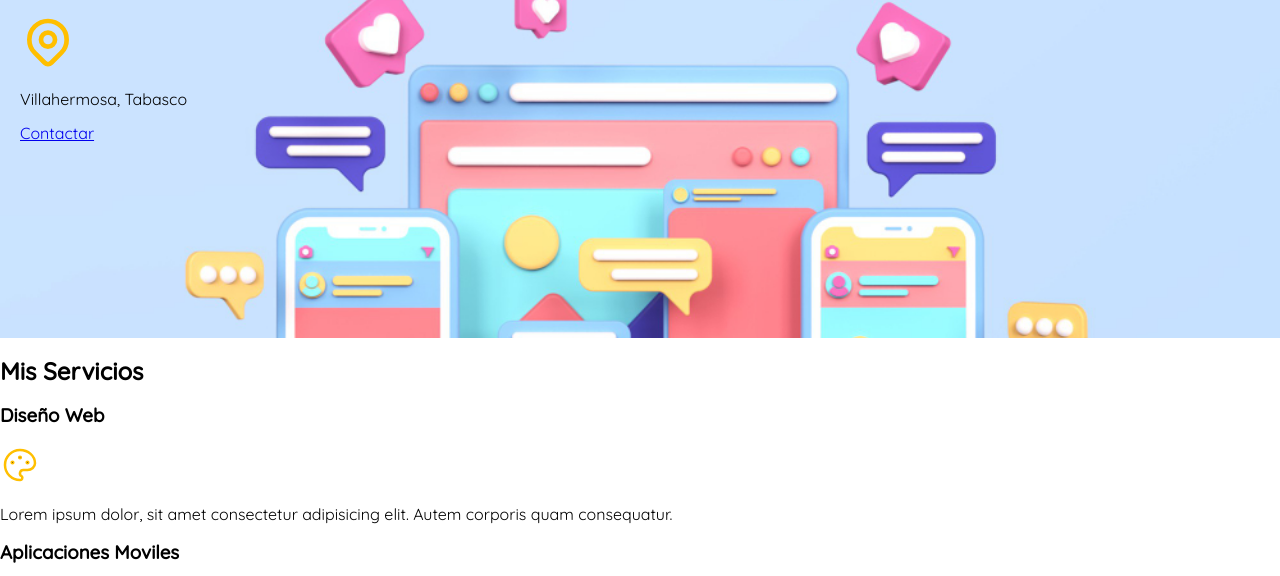
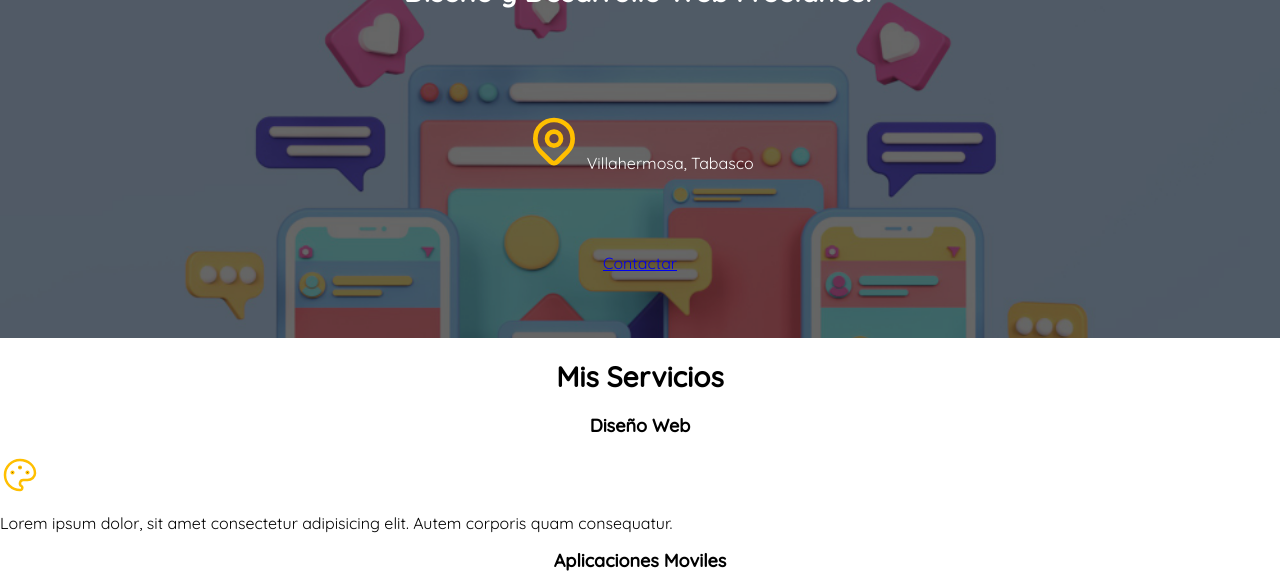
Before and after one commit to wizo85/freelancer-inicio, a plain HTML site: page index.html in a window 1280 px wide. Shown: the part 250-826 px from the top of the page. Drawn offline with Linux system fonts and the light colour scheme.

Commit message:
Trabajando con los contenedores de estilo

```diff
--- a/css/styles.css
+++ b/css/styles.css
@@ -6,19 +6,29 @@
     --gray: #757575;
 
 }
-
 html {
     font-size: 62.5%;
+    box-sizing: border-box;
+}
+*, *:before, *:after {
+    box-sizing: inherit;
 }
 body {
     font-size: 16px; /* 1rem = 10px */
     font-family: 'Quicksand', sans-serif;
 }
+h1 {
+    font-size: 3.8rem;
+}
+h2 {
+    font-size: 2.8rem;
 
-.titulo {
+}
+h3 {
+    font-size: 1.8rem;
+}
+h1,h2,h3 {
     text-align: center;
-    font-size: 3.8rem;
-
 }
 span {
     font-size: 2.3rem;
@@ -58,12 +68,26 @@ span {
     color: var(--black);
 }
 
-.hero {
+.style {
     background-image: url(../images/backstyle.jpg);
     background-repeat: no-repeat;
     background-size: cover;
-    height: 410px;
-    padding: 20px;
+    height: 450px;
+    position: relative;
+}
+.container-style {
+    position: absolute;
+    background-color: rgba( 0,0,0,.6 );
+    background-color: rgb(0 0 0 60% );
+    width: 100%;
+    height: 100%;
 
-
+    display: flex;
+    flex-direction: column;
+    align-items: center;
+    justify-content:space-evenly;
 }
+.container-style h2,
+.container-style p {
+    color: white;
+}
--- a/index.html
+++ b/index.html
@@ -25,19 +25,21 @@
         </nav>
     </div>
 
-    <section class="hero">
-        <div class="back-image">
-            <h2 class="titulo">Diseño y Desarrollo Web Freelancer</h2>
+    <section class="style">
+        <div class="container-style">
+            <h2>Diseño y Desarrollo Web Freelancer</h2>
+
+            <p>
                 <svg xmlns="http://www.w3.org/2000/svg" class="icon icon-tabler icon-tabler-map-pin" width="56" height="56" viewBox="0 0 24 24" stroke-width="2" stroke="#ffbf00" fill="none" stroke-linecap="round" stroke-linejoin="round">
-                <path stroke="none" d="M0 0h24v24H0z" fill="none"/>
-                <circle cx="12" cy="11" r="3" />
-                <path d="M17.657 16.657l-4.243 4.243a2 2 0 0 1 -2.827 0l-4.244 -4.243a8 8 0 1 1 11.314 0z" />
-            </svg>
+                    <path stroke="none" d="M0 0h24v24H0z" fill="none"/>
+                    <circle cx="12" cy="11" r="3" />
+                    <path d="M17.657 16.657l-4.243 4.243a2 2 0 0 1 -2.827 0l-4.244 -4.243a8 8 0 1 1 11.314 0z" />
+                </svg>
+                Villahermosa, Tabasco
+            </p>
 
-            <p>Villahermosa, Tabasco</p>
+            <a href="#">Contactar</a>
         </div>
-
-        <a href="#">Contactar</a>
     </section>
     <main>
         <h2>Mis Servicios</h2>
```
